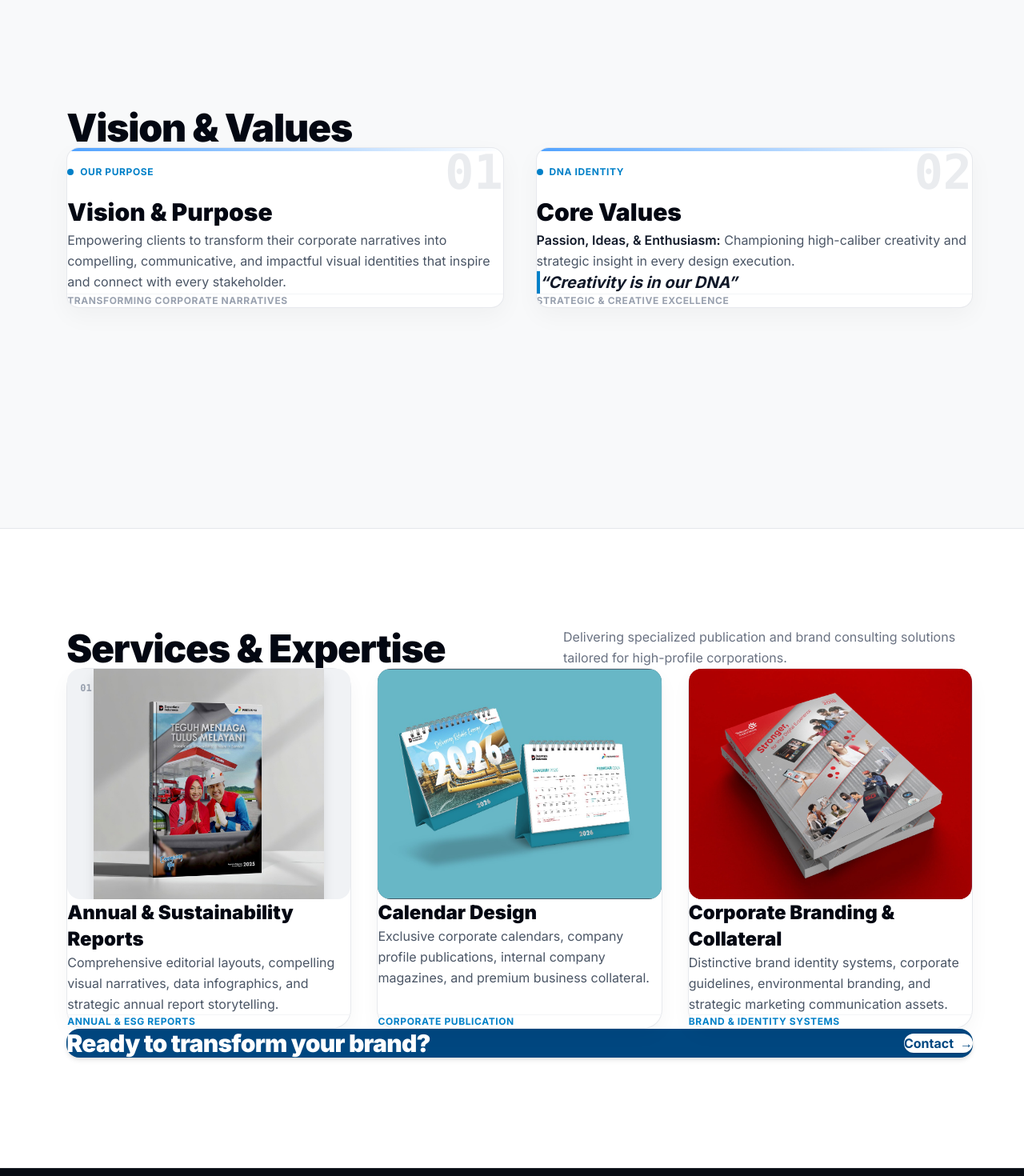
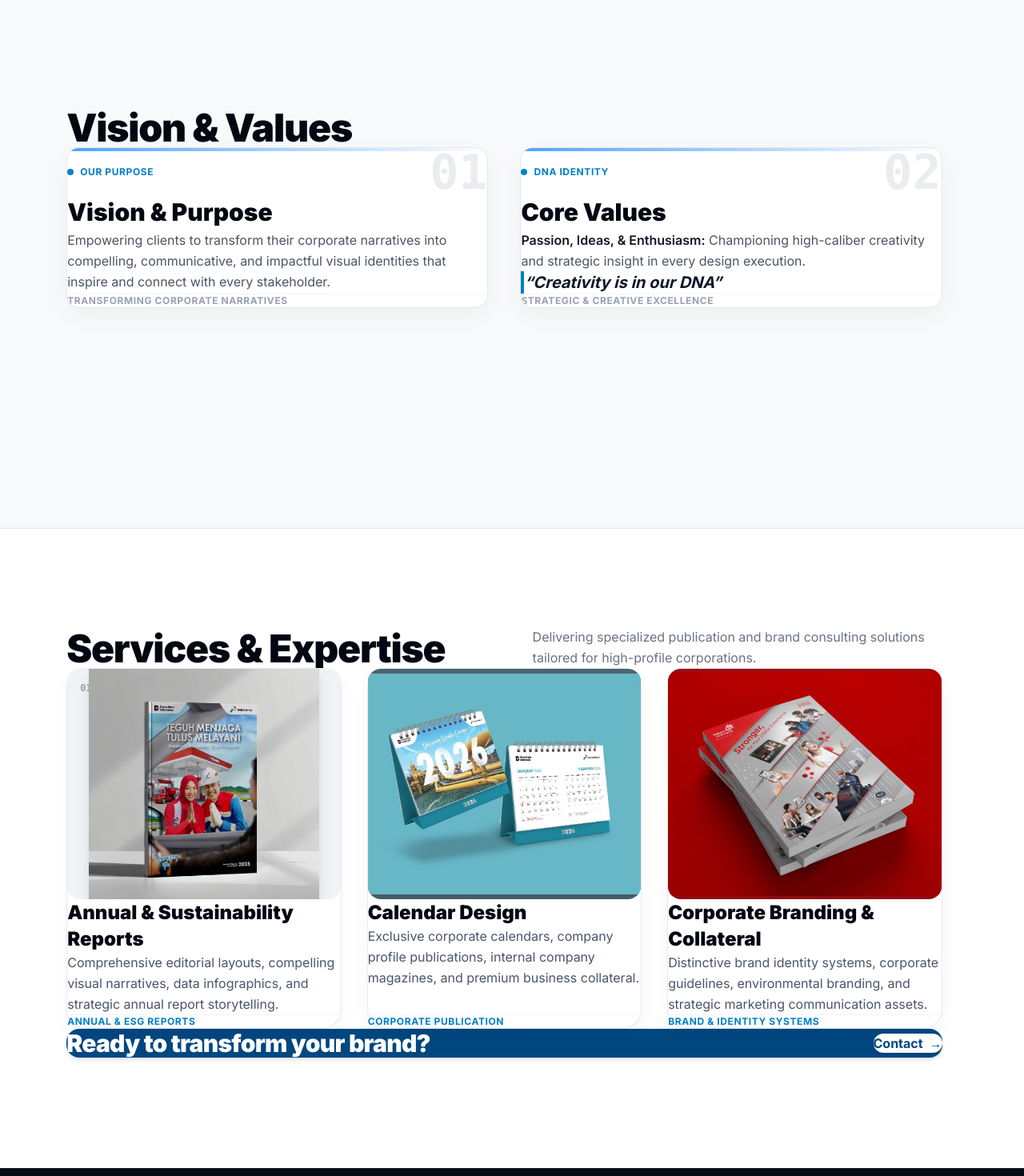
Before and after one commit to SamJinWoo99/DNA-Company-Profile, a Next.js app: page /about in a window 1280 px wide. Shown: the part 940-2410 px from the top of the page at 80% size. Built offline with nearby package versions, Linux system fonts and the light colour scheme.

Commit message:
Add generous right padding and set max-w-1300px so cards have comfortable distance from right strip

```diff
--- a/app/components/AboutHeroMeta.tsx
+++ b/app/components/AboutHeroMeta.tsx
@@ -189,10 +189,10 @@ export default function AboutHeroMeta() {
             paddingTop: "clamp(6rem, 12vh, 10rem)",
             paddingBottom: "clamp(6rem, 12vh, 10rem)",
             paddingLeft: "clamp(2.5rem, 6.5vw, 6.5rem)",
-            paddingRight: "clamp(2.5rem, 5vw, 4.5rem)",
+            paddingRight: "clamp(3.5rem, 8vw, 7rem)",
           }}
         >
-          <div className="w-full max-w-[1480px]">
+          <div className="w-full max-w-[1300px]">
             {/* Header Visi & Misi */}
             <div className="mb-14">
               <h2 className="text-4xl sm:text-5xl font-black text-gray-950 tracking-tight">
@@ -287,10 +287,10 @@ export default function AboutHeroMeta() {
             paddingTop: "clamp(6rem, 12vh, 10rem)",
             paddingBottom: "clamp(7rem, 14vh, 12rem)",
             paddingLeft: "clamp(2.5rem, 6.5vw, 6.5rem)",
-            paddingRight: "clamp(2.5rem, 5vw, 4.5rem)",
+            paddingRight: "clamp(3.5rem, 8vw, 7rem)",
           }}
         >
-          <div className="w-full max-w-[1480px]">
+          <div className="w-full max-w-[1300px]">
             {/* Header Services */}
             <div className="mb-12 flex flex-col md:flex-row md:items-end justify-between gap-6">
               <div>
```
